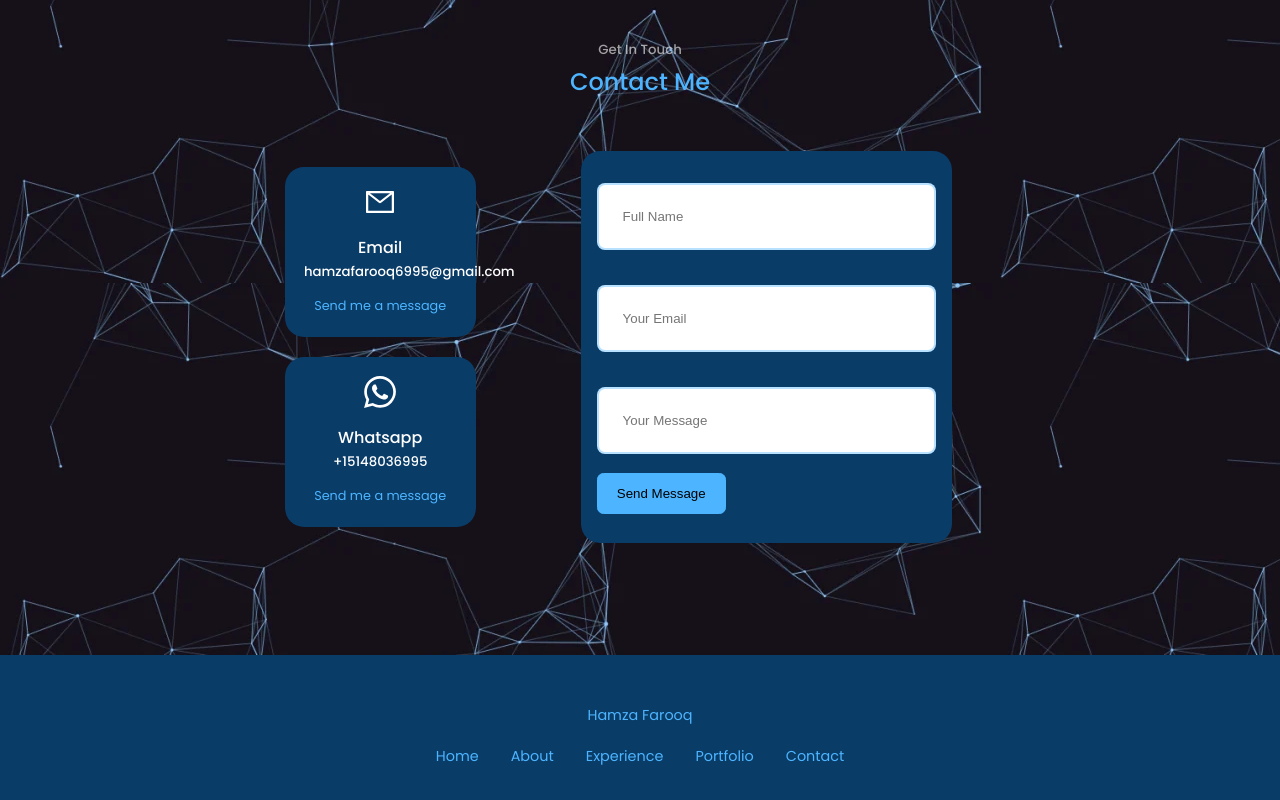
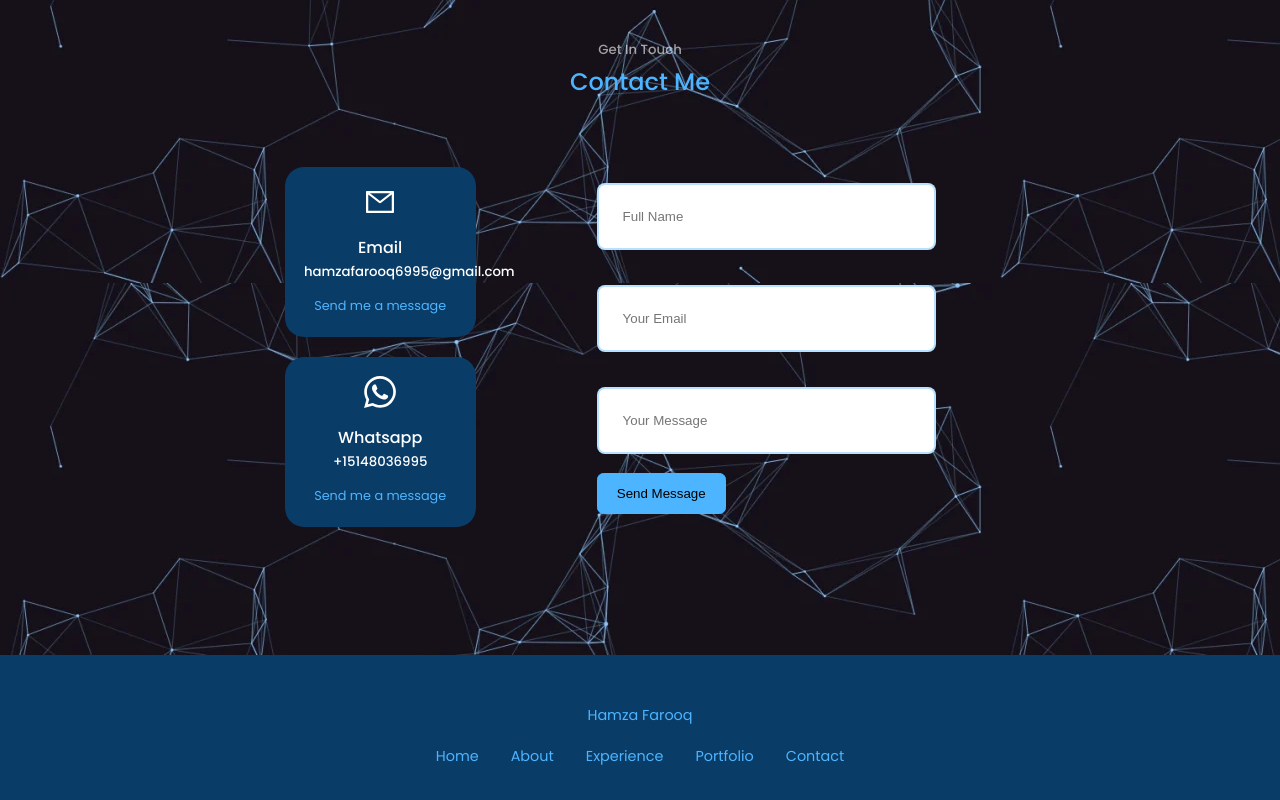
Before and after one commit to hamzafarooq360/Portfolio-Website, a React (Create React App) app: page / in a window 1280 px wide. Shown: the part 3917-4717 px from the top of the page. Built offline with nearby package versions, Linux system fonts and the light colour scheme.

Commit message:
transparent

```diff
--- a/src/components/contact/contact.css
+++ b/src/components/contact/contact.css
@@ -62,7 +62,7 @@ input, textarea {
 }
 
 .messageform {
-    background: var(--color-bg-variant);
+    background: transparent;
     padding: 1.2rem;
     border-radius: 1.2rem;
     text-align: center;
```
